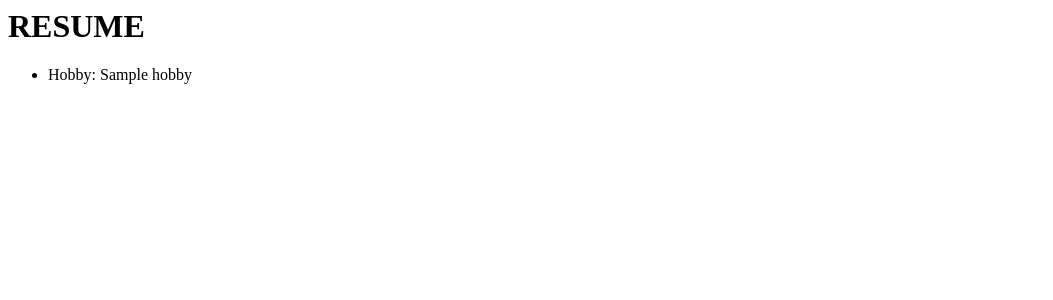
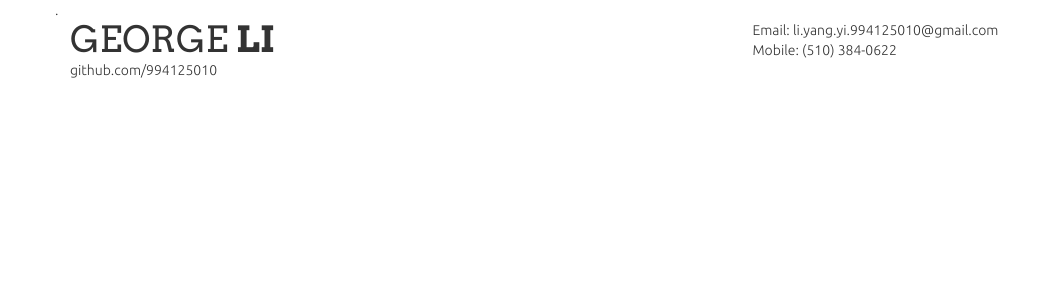
Before and after one commit to 994125010/jobsearch, a Django app: template resume/templates/resume/index.html in a window 1280 px wide. Shown: the top 300 px of the page, without its empty margins (0-1053 px from the left). Run offline with Django 3.2, Linux system fonts and the light colour scheme; data comes from the database, SQL or seed files in the repository; both versions use the stored data as it was after the commit; tables that the repository leaves empty hold one stand-in row (values such as "Sample post"); the template is opened without the code that fills it: values that come from a table or form of the project are taken from there, most other values are stand-ins (such as "Sample title", 1, 10 or a date in 2020); some libraries are stand-ins or nearby versions.

Commit message:
created webpage

```diff
--- a/jobsearch/settings.py
+++ b/jobsearch/settings.py
@@ -31,6 +31,7 @@ ALLOWED_HOSTS = []
 # Application definition
 
 INSTALLED_APPS = [
+    'resume.apps.ResumeConfig',
     'django.contrib.admin',
     'django.contrib.auth',
     'django.contrib.contenttypes',
--- a/jobsearch/urls.py
+++ b/jobsearch/urls.py
@@ -13,9 +13,10 @@ Including another URLconf
     1. Import the include() function: from django.conf.urls import url, include
     2. Add a URL to urlpatterns:  url(r'^blog/', include('blog.urls'))
 """
-from django.conf.urls import url
+from django.conf.urls import include, url
 from django.contrib import admin
 
 urlpatterns = [
     url(r'^admin/', admin.site.urls),
+    url(r'^resume/', include('resume.urls')),
 ]
--- a/resume/models.py
+++ b/resume/models.py
@@ -21,7 +21,7 @@ class Experience(models.Model):
         return json.loads(self.keywords)
 
     def __str__(self):
-        return self.format_str.format(self.name)
+        return self.name
 
 class Work(Experience):
     position = models.CharField(max_length=200)
@@ -36,10 +36,18 @@ class Hobby(models.Model):
     name = models.CharField(max_length=200)
 
     def __str__(self):
-        return "Hobby: "+self.name
+        return self.name
+
+class Education(models.Model):
+    school = models.CharField(max_length=200)
+    major = models.CharField(max_length=500)
+    gpa = models.CharField(max_length=3)
+
+    def __str__(self):
+        return "{0} (2016) - {1}. (GPA: {2})".format(self.school, self.major, self.gpa)
 
 class Course(models.Model):
     name = models.CharField(max_length=200)
 
     def __str__(self):
-        return "Course: "+self.name
+        return self.name
--- /dev/null
+++ b/resume/static/resume/style.css
@@ -0,0 +1,22 @@
+body {
+	background-color: white;
+	font-family: 'Ubuntu', sans-serif;
+	font-weight: 300;
+}
+
+h1, h2, h3 {
+	font-family: 'Arvo', serif;
+	margin: 0;
+}
+
+h1 b {
+	font-family: inherit;
+	font-weight: 700;
+}
+
+@media print {
+	.container {
+		width: 100%;
+		height: 100%;
+	}
+}
--- /dev/null
+++ b/resume/templates/resume/footer.html
@@ -0,0 +1,4 @@
+{% load staticfiles %}
+<footer>
+	<script src="{% static 'resume/script.js' %}"></script>
+</footer>
--- /dev/null
+++ b/resume/templates/resume/header.html
@@ -0,0 +1,6 @@
+{% load staticfiles %}
+<header>
+	<link rel="stylesheet" href="https://maxcdn.bootstrapcdn.com/bootstrap/3.3.5/css/bootstrap.min.css">
+	<link href='https://fonts.googleapis.com/css?family=Arvo:400,700|Ubuntu:400,300' rel='stylesheet' type='text/css' media='all'>
+	<link rel="stylesheet" type="text/css" href="{% static 'resume/style.css' %}">
+</header>
--- a/resume/templates/resume/index.html
+++ b/resume/templates/resume/index.html
@@ -1,6 +1,15 @@
-<h1>RESUME</h1>
-<ul>
-    {% for hobby in hobbies %}
-        <li>Hobby: {{ hobby.name }}</li>
-    {% endfor %}
-</ul>
+<html>
+	{% include "resume/header.html" %}
+	<body>
+		<div class="container">
+			<div class="row hidden-print">.</div>
+			{% include "resume/personal.html" %}
+			<div class="row">
+			<!-- {% include "resume/line.html" with title="Education" %}
+			{% include "resume/line.html" with title="Courses" list=courses %}
+			{% include "resume/line.html" with title="Interests" list=hobbies %} -->
+			</div>
+		</div>
+	</body>
+	{% include "resume/footer.html" %}
+</html>
--- /dev/null
+++ b/resume/templates/resume/line.html
@@ -0,0 +1,11 @@
+<div class="row">
+	{% if proj_work %}
+		<div class="col-xs-12"><h2>{{ section }}</h2></div>
+	    {% for proj_work in list %}
+	        {% include "resume/item.html" with item=proj_work%}
+	    {% endfor %}
+    {% else %}
+	    <div class="col-xs-2"><h2>{{ section }}</h2></div>
+	    <div class="col-xs-10">{{ list_str }}</div>
+    {% endif %}
+</div>
--- /dev/null
+++ b/resume/templates/resume/personal.html
@@ -0,0 +1,15 @@
+<div class="row personal_info">
+	<div class="col-xs-4">
+		<div class="row">
+			<div class="col-xs-12"><h1>GEORGE <b>LI</b></h1></div>
+			<div class="col-xs-12">github.com/994125010</div>
+		</div>
+	</div>
+	<div class="col-xs-3"></div>
+	<div class="col-xs-5">
+		<div class="row">
+			<div class="col-xs-12">Email: li.yang.yi.994125010@gmail.com</div>
+			<div class="col-xs-12">Mobile: (510) 384-0622</div>
+		</div>
+	</div>
+</div>
--- a/resume/urls.py
+++ b/resume/urls.py
@@ -2,6 +2,7 @@ from django.conf.urls import url
 
 from . import views
 
+app_name = 'resume'
 urlpatterns = [
         url(r'^$', views.index, name='index'),
 ]
```
Also changed, not shown: resume/views.py (+9 -1 lines), db.sqlite3 (added), resume/migrations/0004_education.py (added), resume/static/resume/script.js (added).
